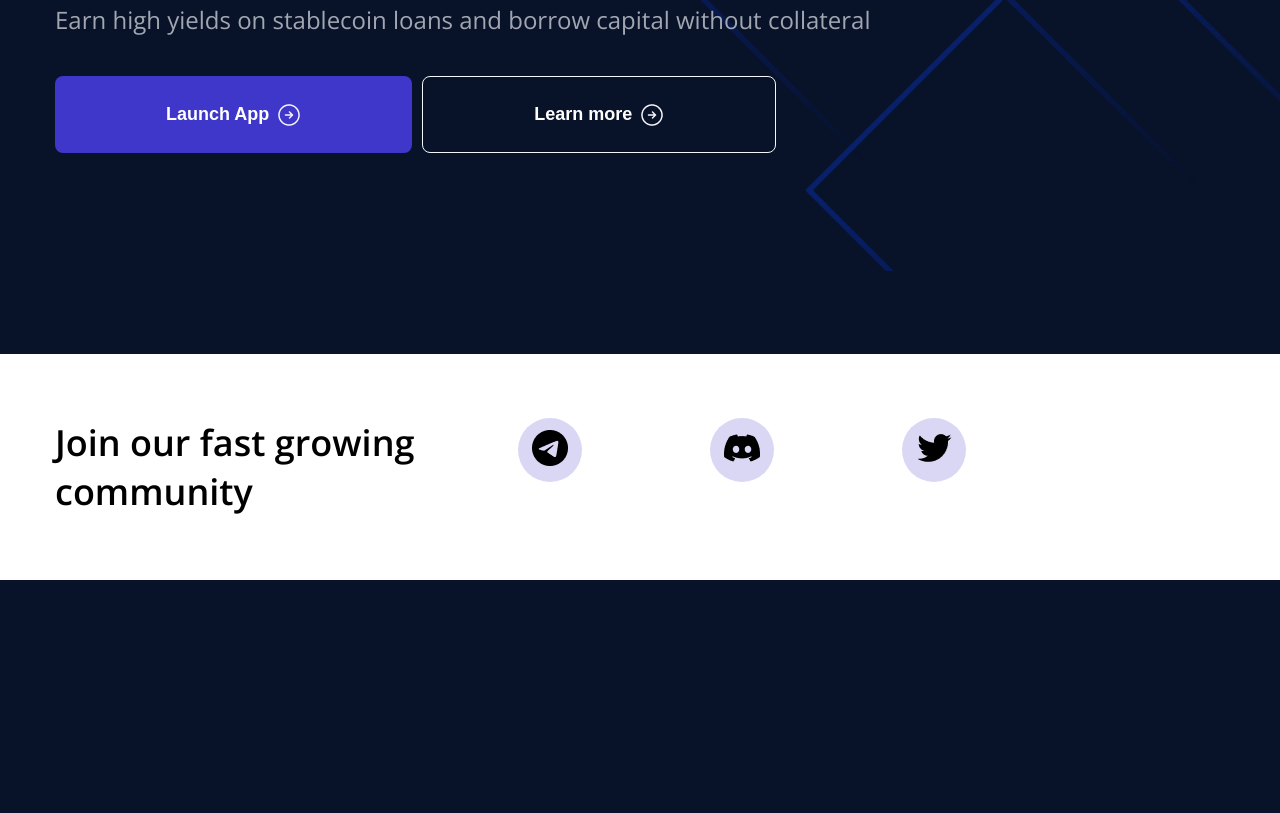
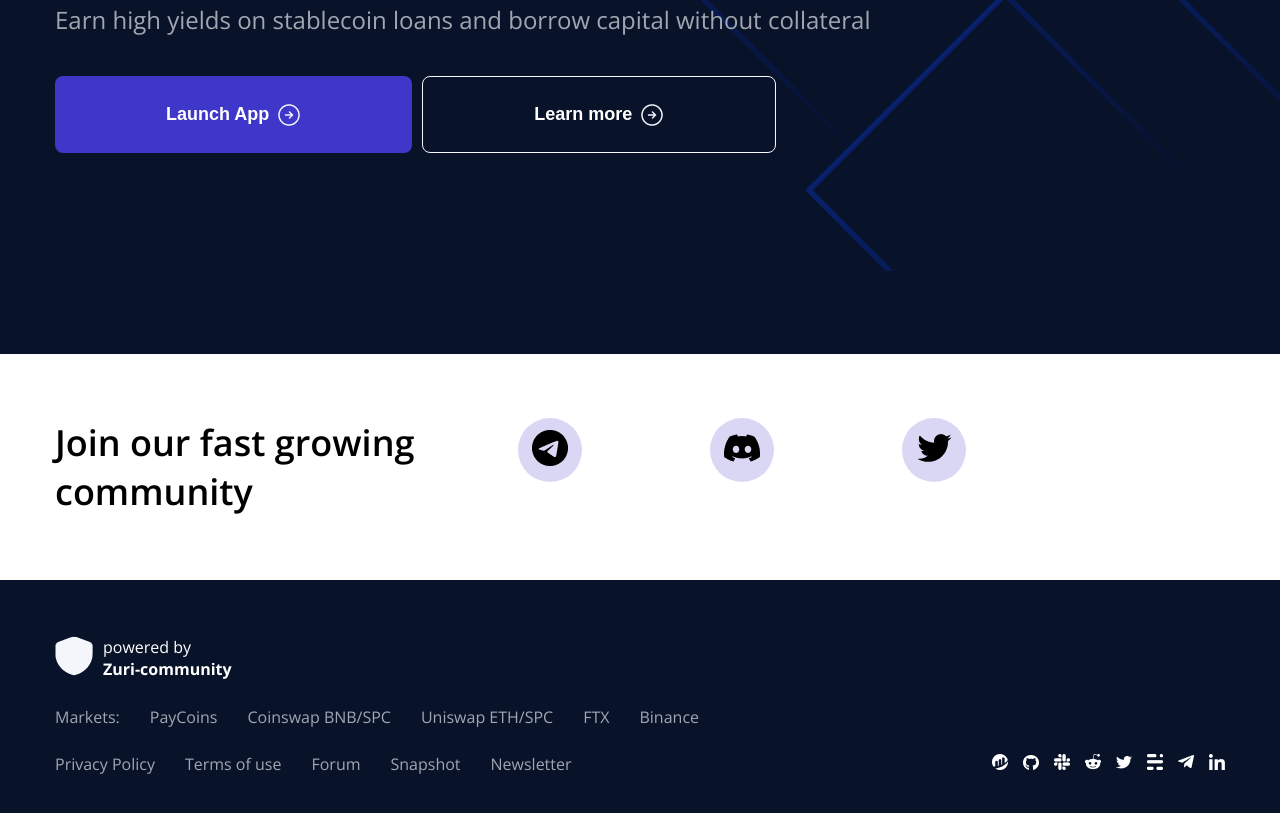
Before and after one commit to Jovicy/SppaceFi, a website: page index.html in a window 1280 px wide. Shown: the part 479-1292 px from the top of the page. Before the commit the page ends 1219 px from the top, so only its background shows below. Drawn offline with nearby package versions, Linux system fonts and the light colour scheme.

Commit message:
Done with the home page left or remianing the responsive

```diff
--- a/index.html
+++ b/index.html
@@ -75,11 +75,40 @@
     </main>
     <footer class="footer">
         <div class="footer__main container">
-            <div class=""></div>
-            <div class=""></div>
-            <div class="">
-                <div class=""></div>
-                <div class=""></div>
+            <div class="footer__sponsors">
+                <div class="footer__sponsors__logo">
+                    <img src="./images/Vector.png" alt="zuri">
+                </div>
+                <div class="footer__sponsors__texts">
+                    <p>powered by <br><span>Zuri-community</span></p>
+                </div>
+            </div>
+            <div class="footer__nav">
+                <li><a href="#">Markets:</a></li>
+                <li><a href="#">PayCoins</a></li>
+                <li><a href="#">Coinswap BNB/SPC</a></li>
+                <li><a href="#">Uniswap  ETH/SPC</a></li>
+                <li><a href="#">FTX</a></li>
+                <li><a href="#">Binance</a></li>
+            </div>
+            <div class="footer__end">
+                <div class="footer__nav">
+                    <li><a href="#">Privacy Policy</a></li>
+                    <li><a href="#">Terms of use </a></li>
+                    <li><a href="#">Forum</a></li>
+                    <li><a href="#">Snapshot</a></li>
+                    <li><a href="#">Newsletter</a></li>
+                </div>
+                <div class="footer__icon">
+                    <a href="#"><img src="./images/Icons/Union.png" alt="Union"></a>
+                    <a href="#"><img src="./images/Icons/Gihub.png" alt="Gihub"></a>
+                    <a href="#"><img src="./images/Icons/Slack.png" alt="Slack"></a>
+                    <a href="#"><img src="./images/Icons/Reddit.png" alt="Reddit"></a>
+                    <a href="#"><img src="./images/Icons/Twitter.png" alt="Twitter"></a>
+                    <a href="#"><img src="./images/Icons/Ghost Blog.png" alt="Blog"></a>
+                    <a href="#"><img src="./images/Icons/Telegram.png" alt="telegram"></a>
+                    <a href="#"><img src="./images/Icons/Linkedin.png" alt="Linkedin"></a>
+                </div>
             </div>
         </div>
     </footer>
--- a/sass/abstract/_variables.scss
+++ b/sass/abstract/_variables.scss
@@ -5,7 +5,7 @@
 
 $color-white: #fff;
 
-$nav-hover: #008Ba9;
+$nav-hover: #081f6b;
 
 // Font
 $default-font-family: 'Open Sans', sans-serif;
--- a/sass/layout/_footer.scss
+++ b/sass/layout/_footer.scss
@@ -1,9 +1,50 @@
 .footer {
-    padding: 5rem 0;
+    padding: 3.5rem 0;
+    color: $color-white;
+    font-size: $default-font-size;
 
     &__main {
         display: flex;
-        justify-content: center;
-        align-items: center;
+        flex-direction: column;
+        grid-gap: 25px;
+    }
+
+    &__sponsors {
+        display: flex;
+        grid-gap: 10px;
+
+        &__texts span {
+            font-weight: bold;
+        }
+
+        &__texts p{
+            font-weight: 100;
+        }
+    }
+
+    &__nav {
+        display: flex;
+        align-items: flex-start;
+        grid-gap: 30px;
+        list-style: none;
+
+        &li, a:hover {
+            color: $nav-hover;
+        }
+    }
+
+    &__end {
+        display: flex;
+        justify-content: space-between;
+        align-items: flex-end;
+    }
+
+    &__icon {
+        display: flex;
+        grid-gap: 15px;
+
+        &img:hover {
+            color: $nav-hover;
+        }
     }
 }
```
Also changed, not shown: css/style.css, designs/icon-close.svg (added), designs/icon-hamburger.svg (added), js/script.js (added).
